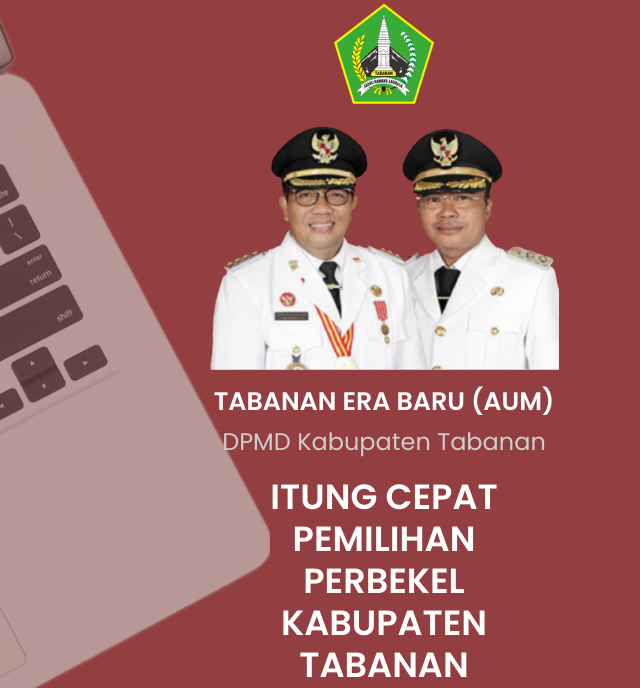
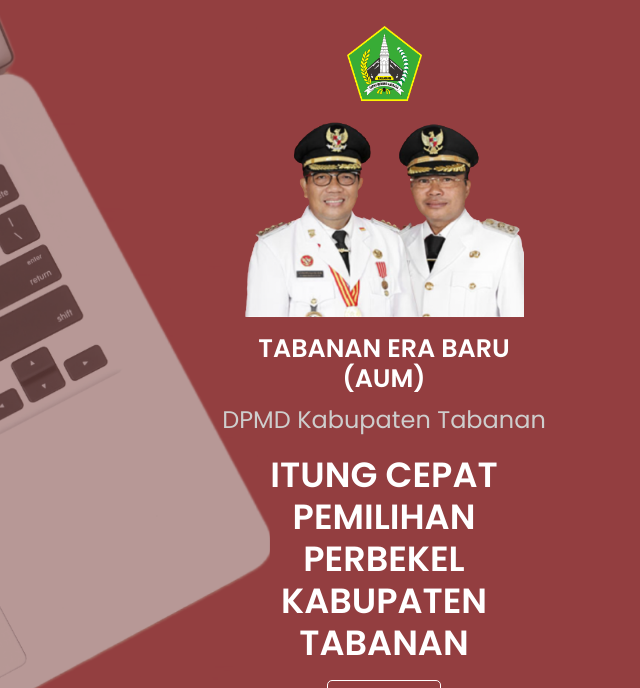
Before and after one commit to bagaskarakertayasa/pemilihan_kepala_desa, a CodeIgniter 4 app: template app/Views/welcome_page.php in a window 768 px wide. Shown: the top 688 px of the page, without its empty margins (0-640 px from the left). Run offline with PHP 8.4 and a stand-in for CodeIgniter, Linux system fonts and the light colour scheme; the template is opened without the code that fills it, so the values that code supplies are empty; some libraries are stand-ins or nearby versions.

Commit message:
perbaikan responsive kedua

```diff
--- a/app/Views/calon.php
+++ b/app/Views/calon.php
@@ -41,9 +41,9 @@
                 }
             }
 
-            @media screen and (min-device-width: 768px) and (max-device-width: 1024px) {
+            @media (min-width: 768px) and (max-width: 1024px) {
                 .btn_toggle {
-                    margin-left: 0.5rem;
+                    margin-left: -1rem;
                 }
 
                 .btn-hide {
--- a/app/Views/dashboard.php
+++ b/app/Views/dashboard.php
@@ -55,9 +55,9 @@
                 }
             }
 
-            @media screen and (min-device-width: 768px) and (max-device-width: 1024px) {
+            @media (min-width: 768px) and (max-width: 1024px) {
                 .btn_toggle {
-                    margin-left: 0.5rem;
+                    margin-left: -1rem;
                 }
 
                 .btn-hide {
--- a/app/Views/login.php
+++ b/app/Views/login.php
@@ -44,7 +44,6 @@
         }
 
         .blur {
-            background: rgba(255, 255, 255, 0.2);
             backdrop-filter: blur(8px);
             height: 100vh;
             width: 100%;
--- a/app/Views/welcome_page.php
+++ b/app/Views/welcome_page.php
@@ -46,6 +46,18 @@
             height: 250px;
         }
 
+        @media (max-width: 1280px) {
+            .img_logo {
+                width: 75px;
+                height: 75px;
+            }
+
+            .img_bupati {
+                width: 280px;
+                height: 200px;
+            }
+        }
+
         @media (max-width: 600px) {
             body {
                 background-image: url('<?= base_url('img/bg2.png') ?>');
@@ -69,12 +81,19 @@
                 font-size: 25px;
                 margin-top: -0.5em;
             }
+
+            .blur {
+                backdrop-filter: blur(5px);
+                height: 100vh;
+                width: 100%;
+            }
         }
     </style>
 
 </head>
 
 <body>
+    <div class="blur"></div>
     <div class="tengah">
         <div class="container px-4 px-lg-5 h-100 pb-5">
             <div class="row gx-4 gx-lg-5 h-100 align-items-center justify-content-center text-center">
```
Also changed, not shown: app/Views/tabel_tps.php (+12 -2 lines), public/js/datatables-simple-demo.js (line endings or trailing spaces), public/upload/IMG_1673404041_080d208d3061ddeb772b.png (added), public/upload/IMG_1673404041_b49e54de31377876559e.png (added).
